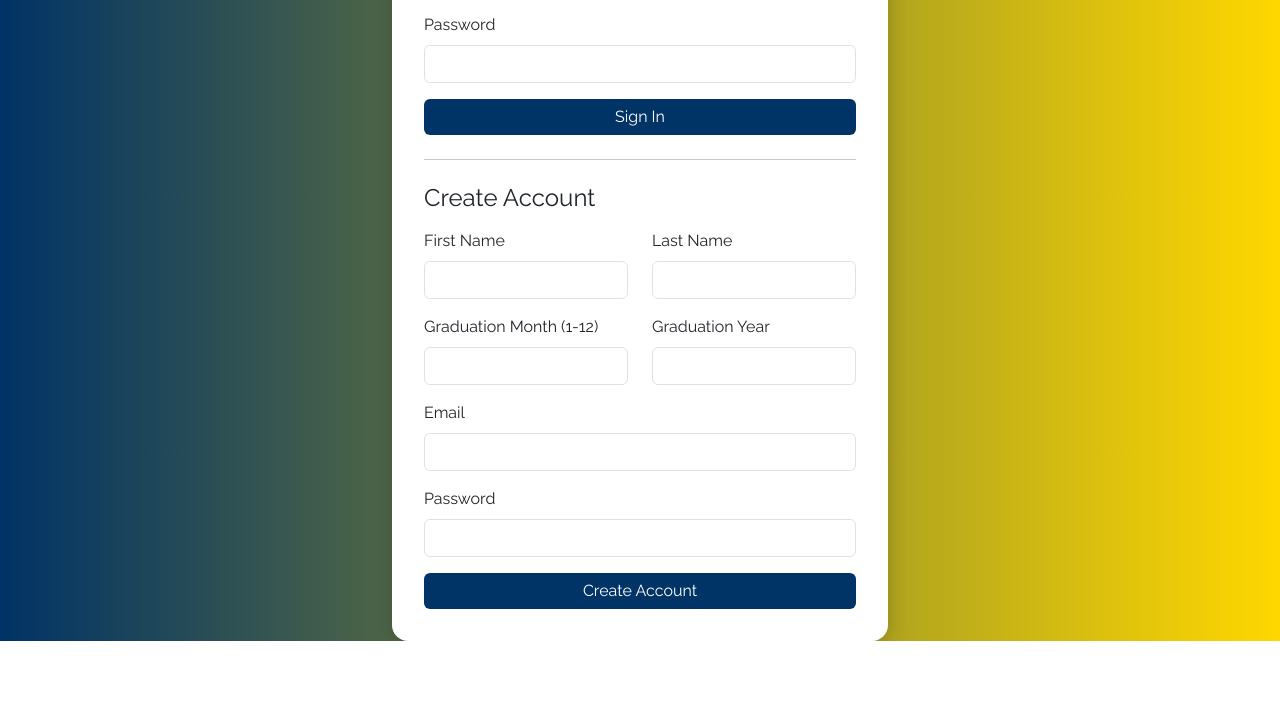
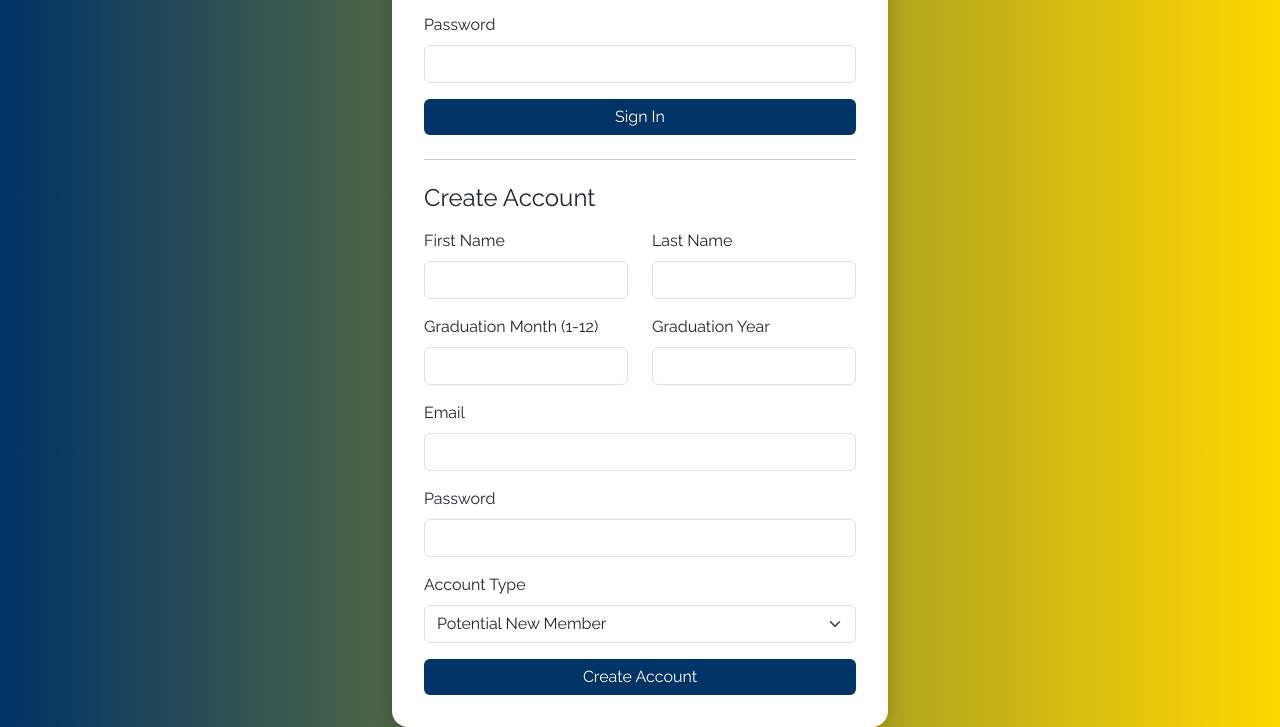
Before and after one commit to joeyd15/akpsi-web, a plain HTML site: page signin.html in a window 1280 px wide. Shown: the part 312-1039 px from the top of the page. Before the commit the page ends 953 px from the top, so only its background shows below. Drawn offline with nearby package versions, Linux system fonts and the light colour scheme; no server answers.

Commit message:
added role selction to signin

```diff
--- a/signin.html
+++ b/signin.html
@@ -116,6 +116,15 @@
         <label for="signupPassword" class="form-label">Password</label>
         <input type="password" class="form-control" id="signupPassword" required />
       </div>
+      <div class="mb-3">
+  <label for="roleSelect" class="form-label">Account Type</label>
+  <select id="roleSelect" class="form-select" required>
+    <option value="pnm" selected>Potential New Member</option>
+    <option value="brother">Brother</option>
+    <option value="admin">Admin</option>
+  </select>
+</div>
+
       <button type="submit" class="btn btn-primary w-100">Create Account</button>
     </form>
   </div>
@@ -137,6 +146,7 @@
       const lastName = document.getElementById("lastName").value.trim();
       const gradMonth = parseInt(document.getElementById("gradMonth").value);
       const gradYear = parseInt(document.getElementById("gradYear").value);
+      const role = document.getElementById("roleSelect").value;
       const email = document.getElementById("signupEmail").value.trim();
       const password = document.getElementById("signupPassword").value;
 
@@ -154,7 +164,7 @@
           gradMonth,
           gradYear,
           email,
-          role: "pnm", // default role
+          role: role,
           createdAt: new Date().toISOString(),
         });
 
```
